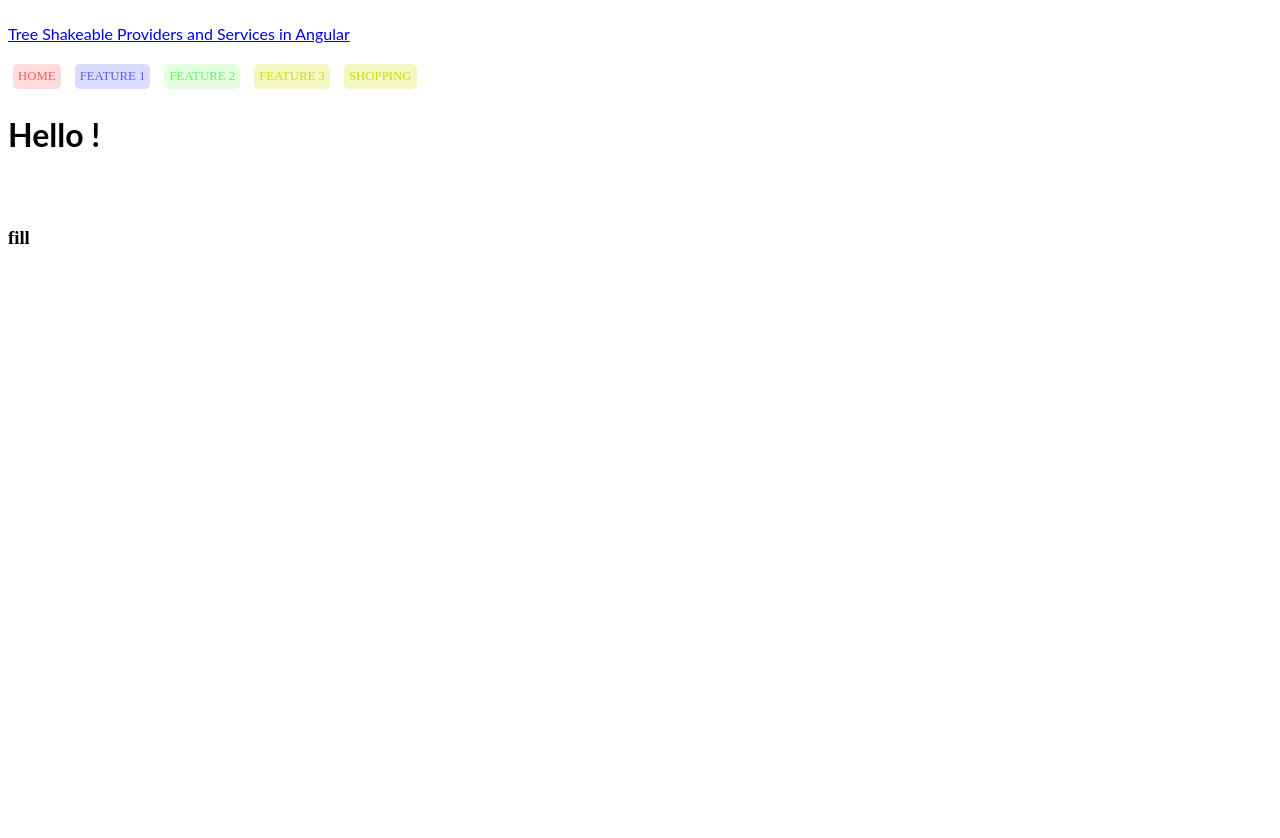
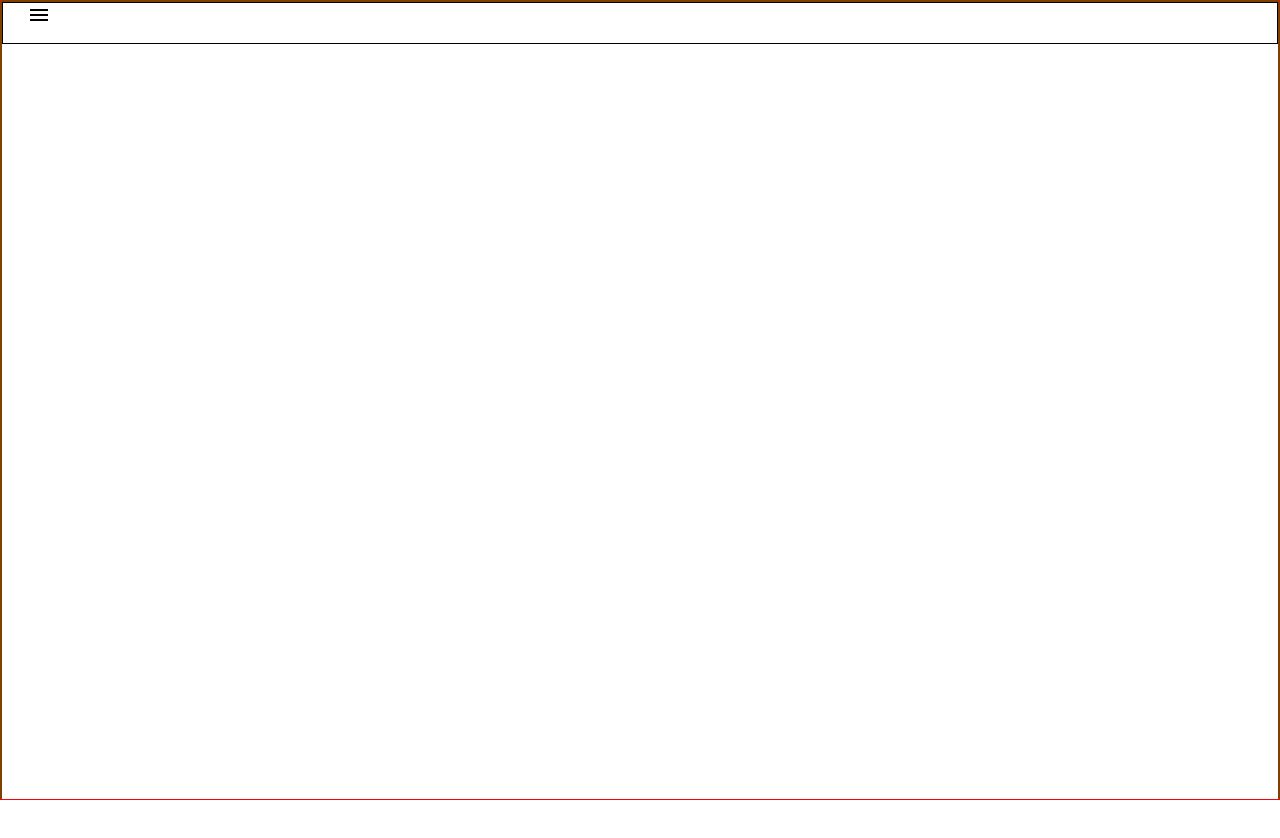
Before and after one commit to Nitikorn-Dev/angular-router02, an Angular app: page / in a window 1280 px wide. Shown: the top 838 px of the page. After the commit the page ends 800 px from the top, so only its background shows below. Built offline with nearby package versions, Linux system fonts and the light colour scheme.

Commit message:
3 files modified

```diff
--- a/src/app/app.component.css
+++ b/src/app/app.component.css
@@ -50,3 +50,24 @@ p {
   color: var(--warningColor);
   background: var(--warningBackground);
 }
+
+.main-container {
+  display: flex;
+  position: absolute;
+  left: 0;
+  right: 0;
+  top: 0;
+  bottom: 0;
+  border: 1px solid red;
+}
+.sidenav-container {
+  border: 1px solid green;
+  flex: 1 1 auto;
+}
+
+.sidenav {
+  border: 1px solid blue;
+}
+.toolbar {
+  border: 1px solid black;
+}
--- a/src/app/app.component.html
+++ b/src/app/app.component.html
@@ -1,4 +1,4 @@
-<div class="container">
+<!-- <div class="container">
   <p><a href="https://coryrylan.com/blog/tree-shakeable-providers-and-services-in-angular">Tree Shakeable Providers and
       Services in Angular</a></p>
 
@@ -10,18 +10,22 @@
     <a class="btn btn-warning" routerLink="/shopping">Shopping</a>&nbsp;
   </div>
   <router-outlet></router-outlet>
-</div>
+</div> -->
 
 <mat-sidenav-container class="main-container">
-  <mat-sidenav opened>
-    <mat-list>
-      <a mat-list-items>
-        <mat-icon mat-list-icon></mat-icon>
-        <h3 mat-line>fill</h3>
+  <mat-sidenav #snv mode="side" class="sidenav">
+    <mat-nav-list>
+      <a mat-list-item>
+        <mat-icon mat-list-icon>filter_1</mat-icon>
+        <h3 mat-line>Page1</h3>
       </a>
-    </mat-list>
+    </mat-nav-list>
   </mat-sidenav>
-  <mat-sidenav-content>
-    <mat-toolbar></mat-toolbar>
+  <mat-sidenav-content class="sidenav-container">
+    <mat-toolbar class="toolbar">
+      <a mat-icon-button (click)="snv.toggle()">
+        <mat-icon>menu</mat-icon>
+      </a>
+    </mat-toolbar>
   </mat-sidenav-content>
 </mat-sidenav-container>
--- a/src/index.html
+++ b/src/index.html
@@ -1 +1,2 @@
+<link href="https://fonts.googleapis.com/icon?family=Material+Icons" rel="stylesheet">
 <my-app>loading</my-app>
```
